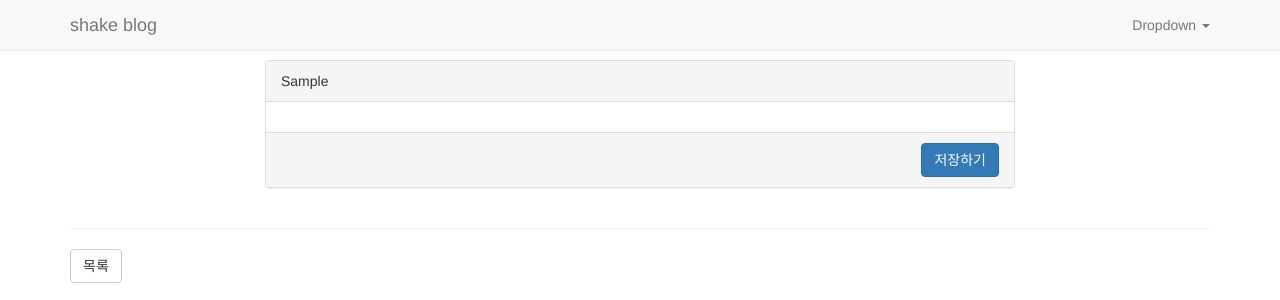
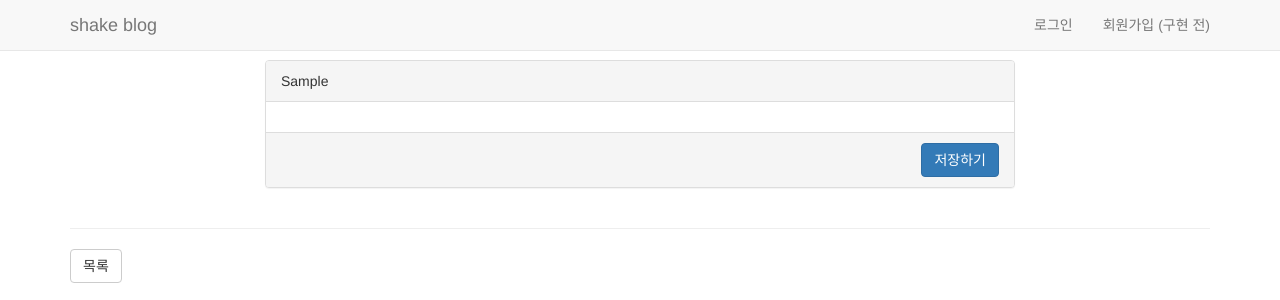
Before and after one commit to donkrazy/fastcampus-shake-20150501, a Django app: template blog/templates/blog/form.html in a window 1280 px wide. Shown: the top 300 px of the page. Run offline with Django 3.2, Linux system fonts and the light colour scheme; the template is opened without the code that fills it: most values are stand-ins (such as "Sample title", 1, 10 or a date in 2020); some libraries are stand-ins or nearby versions.

Commit message:
django.contrib.auth 앱을 활용해서 login/logout 구현

```diff
--- a/blog/templates/blog/layout.html
+++ b/blog/templates/blog/layout.html
@@ -37,16 +37,17 @@ body {
             </div>
             <div id="navbar" class="navbar-collapse collapse">
                 <ul class="nav navbar-nav navbar-right">
-                    <li class="dropdown">
-                        <a href="#" class="dropdown-toggle" data-toggle="dropdown" role="button" aria-expanded="false">Dropdown <span class="caret"></span></a>
-                        <ul class="dropdown-menu" role="menu">
-                            <li><a href="#">Action</a></li>
-                            <li><a href="#">Another action</a></li>
-                            <li><a href="#">Something else here</a></li>
-                            <li class="divider"></li>
-                            <li><a href="#">Separated link</a></li>
-                        </ul>
-                    </li>
+                    {% if not user.is_authenticated %}
+                        <li><a href="{% url "login" %}">로그인</a></li>
+                        <li><a href="#">회원가입 (구현 전)</a></li>
+                    {% else %}
+                        <li class="dropdown">
+                            <a href="#" class="dropdown-toggle" data-toggle="dropdown" role="button" aria-expanded="false">{{ user }} <span class="caret"></span></a>
+                            <ul class="dropdown-menu" role="menu">
+                                <li><a href="{% url "logout" %}?next=/">로그아웃</a></li>
+                            </ul>
+                        </li>
+                    {% endif %}
                 </ul>
             </div>
         </div>
--- /dev/null
+++ b/shake/templates/registration/login.html
@@ -0,0 +1 @@
+{% extends "blog/form.html" %}
--- a/shake/urls.py
+++ b/shake/urls.py
@@ -1,11 +1,14 @@
 from django.conf.urls import include, url
 from django.contrib import admin
+from django.views.generic import RedirectView
 
 urlpatterns = [
     # Examples:
     # url(r'^$', 'shake.views.home', name='home'),
     # url(r'^blog/', include('blog.urls')),
 
+    url(r'^$', RedirectView.as_view(pattern_name='blog:index'), name='root'),
     url(r'^admin/', include(admin.site.urls)),
     url(r'^blog/', include('blog.urls', namespace='blog')),
+    url(r'^auth/', include('django.contrib.auth.urls')),
 ]
```
Also changed, not shown: shake/settings.py (+8 -1 lines).
